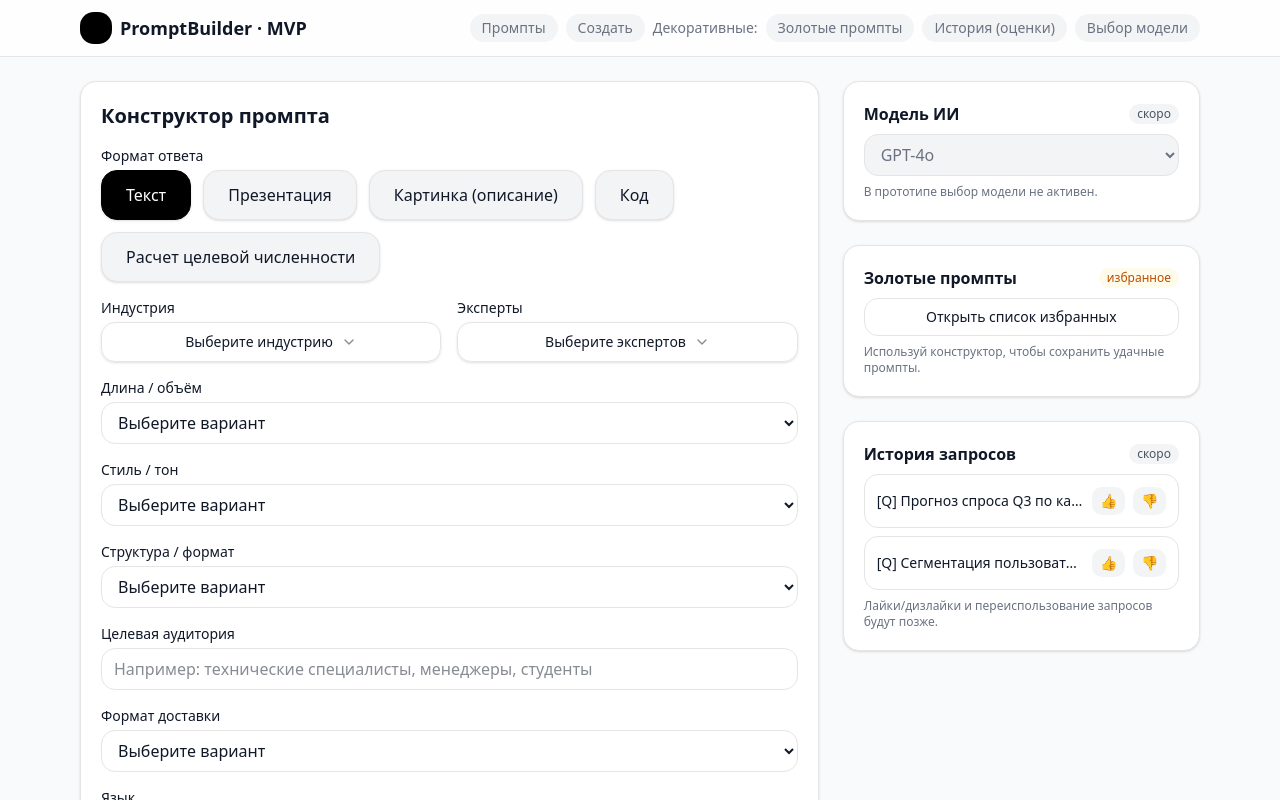
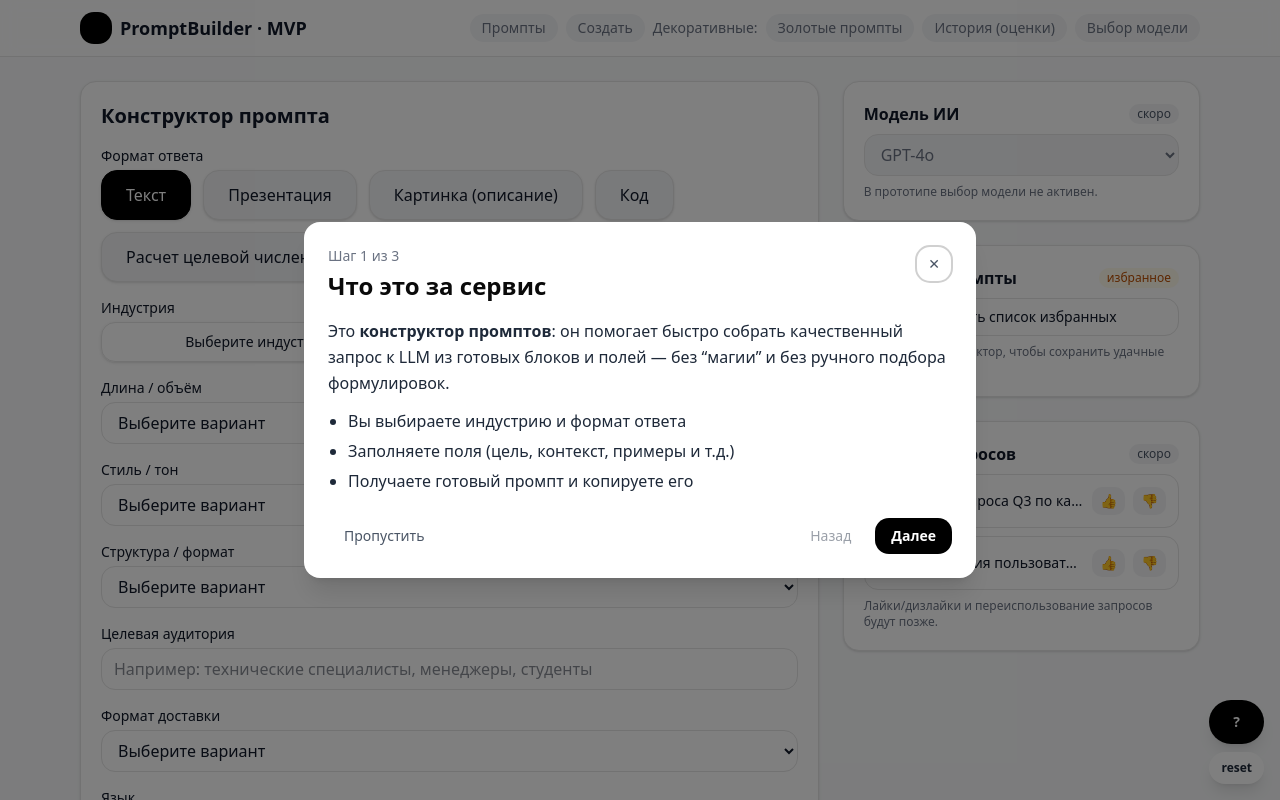
Before and after one commit to DzhibilovaDana/prompt_builder_PVP, a Next.js app: page / in a window 1280 px wide. Shown: the top 800 px of the page. Built offline with nearby package versions, Linux system fonts and the light colour scheme.

Commit message:
Добавление онбординга

```diff
--- a/src/app/layout.tsx
+++ b/src/app/layout.tsx
@@ -1,5 +1,6 @@
 import type { Metadata } from "next";
 import "./globals.css";
+import OnboardingProvider from "@/components/OnboardingProvider";
 
 export const metadata: Metadata = {
   title: "Prompt Builder PVP",
@@ -13,7 +14,11 @@ export default function RootLayout({
 }>) {
   return (
     <html lang="ru">
-      <body className="antialiased">{children}</body>
+      <body>
+        <OnboardingProvider>
+          {children}
+        </OnboardingProvider>
+      </body>
     </html>
   );
 }
--- /dev/null
+++ b/src/components/OnboardingModal.tsx
@@ -0,0 +1,135 @@
+"use client";
+
+import React, { useEffect, useMemo, useRef } from "react";
+
+type OnboardingStep = {
+  title: string;
+  body: React.ReactNode;
+};
+
+type Props = {
+  open: boolean;
+  stepIndex: number;
+  steps: OnboardingStep[];
+  onClose: () => void;
+  onNext: () => void;
+  onBack: () => void;
+  onSkip: () => void;
+  onFinish: () => void;
+};
+
+export default function OnboardingModal({
+  open,
+  stepIndex,
+  steps,
+  onClose,
+  onNext,
+  onBack,
+  onSkip,
+  onFinish,
+}: Props) {
+  const dialogRef = useRef<HTMLDivElement | null>(null);
+  const closeBtnRef = useRef<HTMLButtonElement | null>(null);
+
+  const current = steps[stepIndex];
+  const isFirst = stepIndex === 0;
+  const isLast = stepIndex === steps.length - 1;
+
+  // Простая “фокусировка” на модалке при открытии
+  useEffect(() => {
+    if (!open) return;
+    // небольшой таймаут, чтобы DOM успел отрендериться
+    const t = window.setTimeout(() => closeBtnRef.current?.focus(), 0);
+    return () => window.clearTimeout(t);
+  }, [open]);
+
+  // Закрытие по ESC
+  useEffect(() => {
+    if (!open) return;
+    const onKeyDown = (e: KeyboardEvent) => {
+      if (e.key === "Escape") onClose();
+    };
+    window.addEventListener("keydown", onKeyDown);
+    return () => window.removeEventListener("keydown", onKeyDown);
+  }, [open, onClose]);
+
+  // Не рендерим, если закрыто
+  if (!open) return null;
+
+  return (
+    <div
+      className="fixed inset-0 z-50 flex items-center justify-center bg-black/50 p-4"
+      role="presentation"
+      onMouseDown={(e) => {
+        // клик по оверлею — закрыть
+        if (e.target === e.currentTarget) onClose();
+      }}
+    >
+      <div
+        ref={dialogRef}
+        role="dialog"
+        aria-modal="true"
+        aria-label="Онбординг сервиса"
+        className="w-full max-w-2xl rounded-2xl bg-white p-6 shadow-xl"
+        onMouseDown={(e) => e.stopPropagation()}
+      >
+        <div className="flex items-start justify-between gap-4">
+          <div>
+            <div className="text-sm text-gray-500">
+              Шаг {stepIndex + 1} из {steps.length}
+            </div>
+            <h2 className="mt-1 text-2xl font-semibold">{current.title}</h2>
+          </div>
+
+          <button
+            ref={closeBtnRef}
+            onClick={onClose}
+            className="rounded-xl px-3 py-2 text-sm font-medium text-gray-600 hover:bg-gray-100"
+            aria-label="Закрыть онбординг"
+          >
+            ✕
+          </button>
+        </div>
+
+        <div className="mt-4 text-gray-800 leading-relaxed">{current.body}</div>
+
+        <div className="mt-6 flex flex-wrap items-center justify-between gap-3">
+          <div className="flex gap-2">
+            <button
+              onClick={onSkip}
+              className="rounded-xl px-4 py-2 text-sm font-medium text-gray-600 hover:bg-gray-100"
+            >
+              Пропустить
+            </button>
+          </div>
+
+          <div className="flex gap-2">
+            <button
+              onClick={onBack}
+              disabled={isFirst}
+              className="rounded-xl px-4 py-2 text-sm font-medium text-gray-700 hover:bg-gray-100 disabled:opacity-50 disabled:hover:bg-transparent"
+            >
+              Назад
+            </button>
+
+            {!isLast ? (
+              <button
+                onClick={onNext}
+                className="rounded-xl bg-black px-4 py-2 text-sm font-semibold text-white hover:opacity-90"
+              >
+                Далее
+              </button>
+            ) : (
+              <button
+                onClick={onFinish}
+                className="rounded-xl bg-black px-4 py-2 text-sm font-semibold text-white hover:opacity-90"
+              >
+                Готово
+              </button>
+            )}
+          </div>
+        </div>
+      </div>
+    </div>
+  );
+}
--- /dev/null
+++ b/src/components/OnboardingProvider.tsx
@@ -0,0 +1,161 @@
+"use client";
+
+import React, { useEffect, useMemo, useState } from "react";
+import OnboardingModal from "./OnboardingModal";
+
+/**
+ * ВАЖНО:
+ * - если вы поменяете текст/шаги, просто поменяйте версию ключа,
+ *   чтобы старым пользователям онбординг показался снова.
+ */
+const ONBOARDING_STORAGE_KEY = "promptbuilder:onboarding:v1";
+
+type Props = {
+  children: React.ReactNode;
+};
+
+export default function OnboardingProvider({ children }: Props) {
+  const steps = useMemo(
+    () => [
+      {
+        title: "Что это за сервис",
+        body: (
+          <div className="space-y-3">
+            <p>
+              Это <b>конструктор промптов</b>: он помогает быстро собрать качественный запрос к LLM
+              из готовых блоков и полей — без “магии” и без ручного подбора формулировок.
+            </p>
+            <ul className="list-disc pl-5 space-y-1">
+              <li>Вы выбираете индустрию и формат ответа</li>
+              <li>Заполняете поля (цель, контекст, примеры и т.д.)</li>
+              <li>Получаете готовый промпт и копируете его</li>
+            </ul>
+          </div>
+        ),
+      },
+      {
+        title: "Как собрать промпт",
+        body: (
+          <div className="space-y-3">
+            <p>
+              На главной странице выберите:
+              <b> индустрию</b>, <b>формат</b> и (если есть) подопции.
+            </p>
+            <p>
+              Затем заполните поля. Некоторые поля появляются динамически — это зависит от выбранного формата.
+            </p>
+            <ul className="list-disc pl-5 space-y-1">
+              <li><b>Задача</b>: что вы хотите получить от модели</li>
+              <li><b>Контекст</b>: детали, ограничения, исходные данные</li>
+              <li><b>Пример</b>: желаемый стиль/структура ответа</li>
+            </ul>
+          </div>
+        ),
+      },
+      {
+        title: "Результат, копирование и избранное",
+        body: (
+          <div className="space-y-3">
+            <p>
+              Нажмите <b>Generate</b> — сервис соберёт итоговый промпт.
+            </p>
+            <ul className="list-disc pl-5 space-y-1">
+              <li>Кнопка <b>Copy</b> копирует текст промпта</li>
+              <li><b>Избранное</b> сохраняет удачные промпты локально</li>
+              <li>Можно экспортировать результат (если у вас это поддержано)</li>
+            </ul>
+          </div>
+        ),
+      },
+    ],
+    []
+  );
+
+  const [open, setOpen] = useState(false);
+  const [stepIndex, setStepIndex] = useState(0);
+
+  // При первом заходе показываем онбординг (если не пройден)
+  useEffect(() => {
+    try {
+      const done = localStorage.getItem(ONBOARDING_STORAGE_KEY) === "done";
+      if (!done) {
+        setOpen(true);
+        setStepIndex(0);
+      }
+    } catch {
+      // если localStorage недоступен — просто не блокируем
+    }
+  }, []);
+
+  const markDone = () => {
+    try {
+      localStorage.setItem(ONBOARDING_STORAGE_KEY, "done");
+    } catch {}
+  };
+
+  const close = () => setOpen(false);
+
+  const next = () => setStepIndex((s) => Math.min(s + 1, steps.length - 1));
+  const back = () => setStepIndex((s) => Math.max(s - 1, 0));
+  const skip = () => {
+    markDone();
+    setOpen(false);
+  };
+  const finish = () => {
+    markDone();
+    setOpen(false);
+  };
+
+  // Кнопка "Справка" (открыть онбординг снова)
+  const openHelp = () => {
+    setStepIndex(0);
+    setOpen(true);
+  };
+
+  const resetOnboarding = () => {
+    try {
+      localStorage.removeItem(ONBOARDING_STORAGE_KEY);
+    } catch {}
+    setStepIndex(0);
+    setOpen(true);
+  };
+
+  return (
+    <>
+      {children}
+
+      <OnboardingModal
+        open={open}
+        stepIndex={stepIndex}
+        steps={steps}
+        onClose={close}
+        onNext={next}
+        onBack={back}
+        onSkip={skip}
+        onFinish={finish}
+      />
+
+      {/* Плавающая кнопка справки (можно убрать/перенести в header) */}
+      <div className="fixed bottom-4 right-4 z-40 flex flex-col gap-2">
+        <button
+          onClick={openHelp}
+          className="rounded-full bg-black px-4 py-3 text-sm font-semibold text-white shadow-lg hover:opacity-90"
+          aria-label="Открыть справку"
+          title="Справка"
+        >
+          ?
+        </button>
+
+        {/* Опционально: кнопка для сброса (удобно при тестах/демо) */}
+        <button
+          onClick={resetOnboarding}
+          className="rounded-full bg-white px-3 py-2 text-xs font-semibold text-gray-800 shadow-lg hover:bg-gray-100"
+          aria-label="Сбросить онбординг"
+          title="Сбросить онбординг"
+        >
+          reset
+        </button>
+      </div>
+    </>
+  );
+}
```
